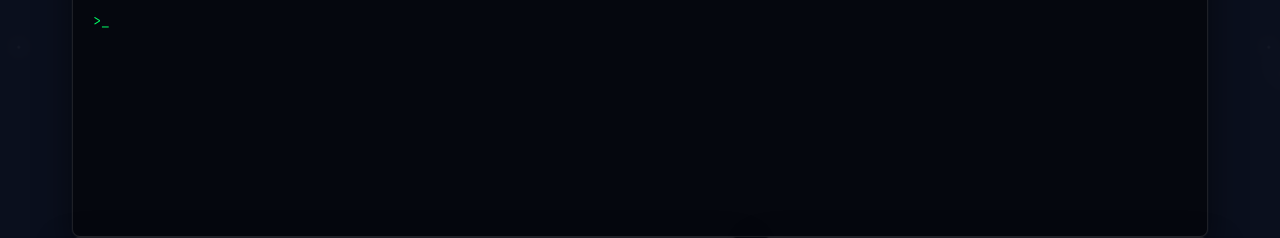
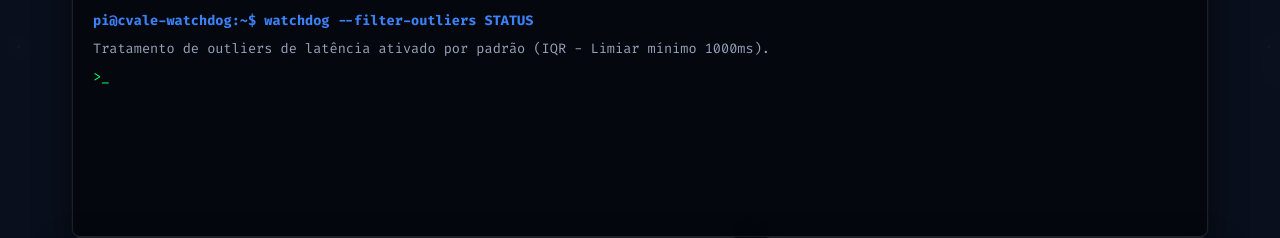
Before and after one commit to brunocorisco86/watchdogagrocenter, a Flask app: page / in a window 1280 px wide. Shown: the part 878-1116 px from the top of the page. Run offline with Flask 3, Linux system fonts and the light colour scheme; data comes from the database, SQL or seed files in the repository; data that the repository does not hold is empty; some libraries are stand-ins or nearby versions.

Commit message:
fix: adjust outlier floor to 1000ms, add cache-buster to main.js, and output status on load

```diff
--- a/src/dashboard/static/js/main.js
+++ b/src/dashboard/static/js/main.js
@@ -191,9 +191,9 @@ document.addEventListener('DOMContentLoaded', () => {
                     const q3 = quantile(sortedTimes, 0.75);
                     const iqr = q3 - q1;
                     // Define o limite superior como Q3 + 1.5 * IQR.
-                    // Estabelecemos um piso mínimo de 1500ms para evitar falsos positivos
+                    // Estabelecemos um piso mínimo de 1000ms para evitar falsos positivos
                     // (ex: considerar 200ms como outlier quando o normal é 100ms).
-                    outlierThreshold = Math.max(q3 + 1.5 * iqr, 1500);
+                    outlierThreshold = Math.max(q3 + 1.5 * iqr, 1000);
                 } else {
                     // Se não houver dados suficientes para calcular IQR, usa um limite arbitrário seguro (5000ms)
                     outlierThreshold = 5000;
@@ -904,6 +904,10 @@ document.addEventListener('DOMContentLoaded', () => {
     updateDashboardData();
     loadContacts();
 
+    // Mensagem inicial para confirmar que o filtro de outliers está ativo por padrão
+    appendTerminalLine('pi@cvale-watchdog:~$ watchdog --filter-outliers STATUS', 'output-prompt');
+    appendTerminalLine('Tratamento de outliers de latência ativado por padrão (IQR - Limiar mínimo 1000ms).', 'output-system');
+
     // Auto-atualização de logs e gráficos a cada 30 segundos
     setInterval(updateDashboardData, 30000);
 });
--- a/src/dashboard/templates/index.html
+++ b/src/dashboard/templates/index.html
@@ -460,6 +460,6 @@
         </div>
     </div>
 
-    <script src="{{ url_for('static', filename='js/main.js') }}"></script>
+    <script src="{{ url_for('static', filename='js/main.js') }}?v=1.2.0"></script>
 </body>
 </html>
```
